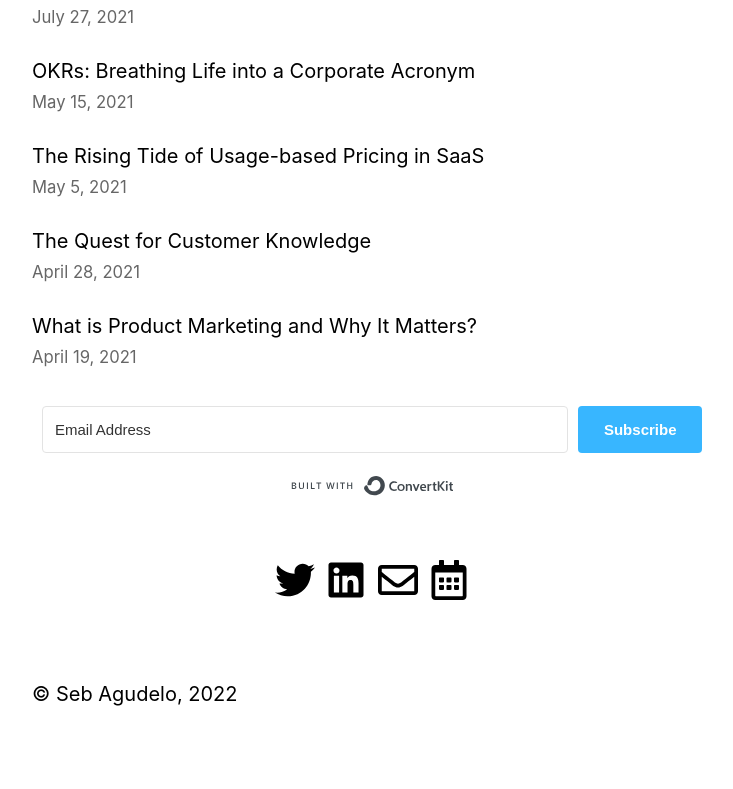
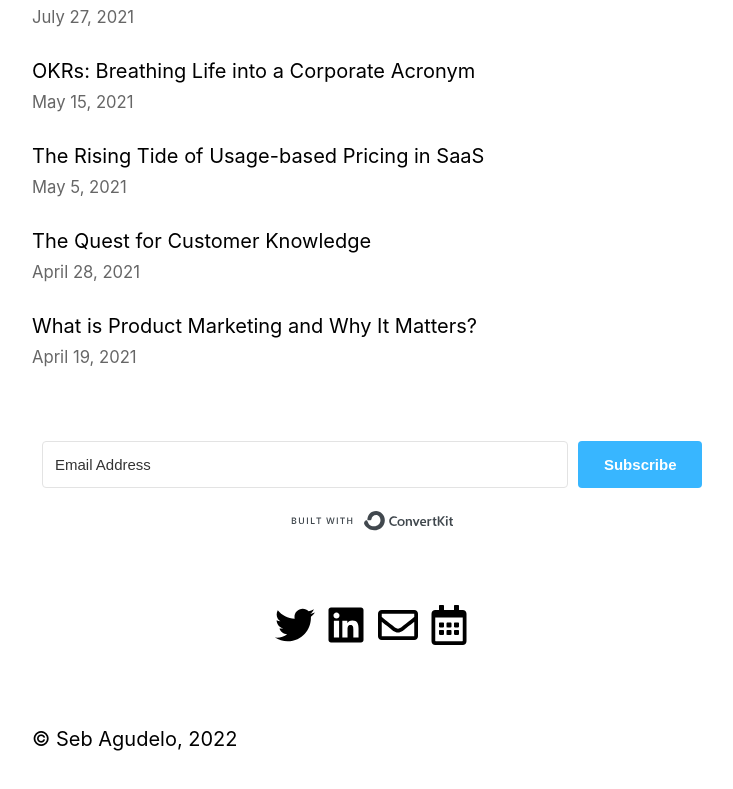
Before and after one commit to sebagudelo/sebagudelo, a Next.js app: page / in a window 1280 px wide. Shown: the part 1026-1815 px from the top of the page, without its empty margins (268-1001 px from the left). Built offline with nearby package versions, Linux system fonts and the light colour scheme.

Commit message:
added signup to layout

```diff
--- a/components/layout.js
+++ b/components/layout.js
@@ -95,6 +95,10 @@ export default function Layout({ children, home, postData }) {
           </div>
       )}
 
+      <div className={styles.signup}>
+      <SignupForm/>
+      </div>
+
 <div className={styles.footer} id="contact">
 <p>
       <a href="https://twitter.com/sebagudelo" target="_blank" rel="noopener noreferrer"> <FaTwitter /> </a>
--- a/components/layout.module.css
+++ b/components/layout.module.css
@@ -56,5 +56,9 @@
   }
 
   .backToHome {
-    margin: 3rem 0 0;
+    margin: 3rem 0 20px;
   }
+
+  .signup {
+    margin: 3rem 0 10px;
+  }
--- a/pages/index.js
+++ b/pages/index.js
@@ -50,10 +50,6 @@ export default function Home({ allPostsData }) {
           ))}
         </ul>
       </section>
-      <section>
-      <SignupForm/>
-      </section>
-
     </Layout>
   )
 }
```
